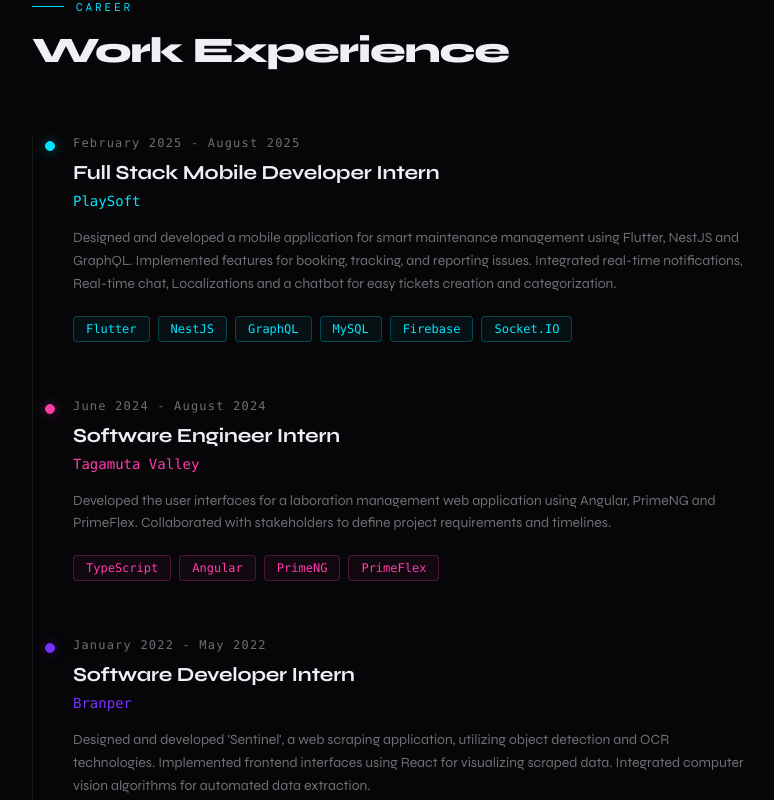
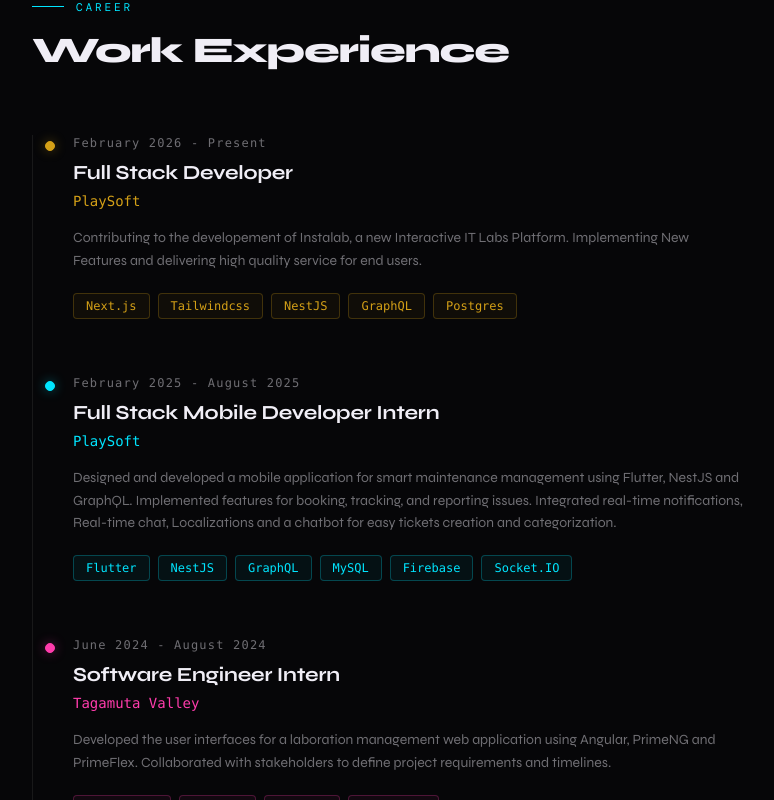
Before and after one commit to YassineElkefi/Yassineelkefidev-portfolio, a React (Vite) app: page / in a window 1280 px wide. Shown: the part 2260-3060 px from the top of the page, without its empty margins (16-790 px from the left). Built offline with nearby package versions, Linux system fonts and the light colour scheme; a web font is replaced by a local one.

Commit message:
Added New personal projects

```diff
--- a/src/constants/index.js
+++ b/src/constants/index.js
@@ -6,12 +6,64 @@ import project5 from "../assets/projects/project-5.png";
 import project6 from "../assets/projects/project-6.png";
 import project7 from "../assets/projects/project-7.png";
 import project8 from "../assets/projects/project-8.png";
+import project9 from "../assets/projects/project-9.png";
+import project10 from "../assets/projects/project-10.png";
+import project11 from "../assets/projects/project-11.png";
+import project12 from "../assets/projects/project-12.png";
+
+import screenshotIslami1 from "../assets/screenshots/islami/islami-1.png";
+import screenshotIslami2 from "../assets/screenshots/islami/islami-2.png";
+import screenshotIslami3 from "../assets/screenshots/islami/islami-3.png";
+import screenshotIslami4 from "../assets/screenshots/islami/islami-4.png";
+import screenshotIslami5 from "../assets/screenshots/islami/islami-5.png";
+import screenshotIslami6 from "../assets/screenshots/islami/islami-6.png";
+
+
+import screenshotFoody1 from "../assets/screenshots/foody/foody-1.png";
+import screenshotFoody2 from "../assets/screenshots/foody/foody-2.png";
+import screenshotFoody3 from "../assets/screenshots/foody/foody-3.png";
+import screenshotFoody4 from "../assets/screenshots/foody/foody-4.png";
+import screenshotFoody5 from "../assets/screenshots/foody/foody-5.png";
+import screenshotFoody6 from "../assets/screenshots/foody/foody-6.png";
+import screenshotFoody7 from "../assets/screenshots/foody/foody-7.png";
+import screenshotFoody8 from "../assets/screenshots/foody/foody-8.png";
+import screenshotFoody9 from "../assets/screenshots/foody/foody-9.png";
+
+import screenshotGaraji1 from "../assets/screenshots/garaji/garaji-1.png";
+import screenshotGaraji2 from "../assets/screenshots/garaji/garaji-2.png";
+import screenshotGaraji3 from "../assets/screenshots/garaji/garaji-3.png";
+import screenshotGaraji4 from "../assets/screenshots/garaji/garaji-4.png";
+import screenshotGaraji5 from "../assets/screenshots/garaji/garaji-5.png";
+import screenshotGaraji6 from "../assets/screenshots/garaji/garaji-6.png";
+import screenshotGaraji7 from "../assets/screenshots/garaji/garaji-7.png";
+import screenshotGaraji8 from "../assets/screenshots/garaji/garaji-8.png";
+import screenshotGaraji9 from "../assets/screenshots/garaji/garaji-9.png";
+import screenshotGaraji10 from "../assets/screenshots/garaji/garaji-10.png";
+import screenshotGaraji11 from "../assets/screenshots/garaji/garaji-11.png";
+
+
+
+import screenshotHomeSpot1 from "../assets/screenshots/homespot/homespot-1.png";
+import screenshotHomeSpot2 from "../assets/screenshots/homespot/homespot-2.png";
+import screenshotHomeSpot3 from "../assets/screenshots/homespot/homespot-3.png";
+import screenshotHomeSpot4 from "../assets/screenshots/homespot/homespot-4.png";
+import screenshotHomeSpot5 from "../assets/screenshots/homespot/homespot-5.png";
+import screenshotHomeSpot6 from "../assets/screenshots/homespot/homespot-6.png";
+import screenshotHomeSpot7 from "../assets/screenshots/homespot/homespot-7.png";
 
 export const HERO_CONTENT = `Tech enthusiast specializing in Mobile and Web development with proven experience in full-stack development. Demonstrated expertise in building responsive web applications and mobile solutions. Strong foundation in Web development with growing proficiency in Mobile apps creation through hands-on projects. Proactive problem-solver with excellent adaptability in dynamic software environments.`;
 
 export const ABOUT_TEXT = `I am a dedicated and versatile full stack & mobile apps developer with a passion for creating efficient and user-friendly applications. I have worked with a variety of technologies, including React, Angular, Nest, Node.js, MySQL, MongoDB, Swift, Java and Dart. My journey in Web and Mobile development began with a deep curiosity for how things work, and it has evolved into a career where I continuously strive to learn and adapt to new challenges. I thrive in collaborative environments and enjoy solving complex problems to deliver high-quality solutions. Outside of coding, I enjoy staying active, exploring new technologies, playing video games, and spending time with my family.`;
 
 export const EXPERIENCES = [
+  {
+    year: "February 2026 - Present",
+    role: "Full Stack Developer",
+    company: "PlaySoft",
+    description: `Contributing to the developement of Instalab, a new Interactive IT Labs Platform. Implementing New Features and delivering high quality service for end users.`,
+    technologies: ["Next.js", "Tailwindcss", "NestJS", "GraphQL", "Postgres"],
+    color: "#D4A017",
+  },
   {
     year: "February 2025 - August 2025",
     role: "Full Stack Mobile Developer Intern",
@@ -121,6 +173,8 @@ export const PERSONAL_PROJECTS = [
     emoji: "🖥️",
     tag: "Web",
     accent: "#00E5FF",
+    demo: "live",
+    demoUrl: "https://yassineelkefidev-portfolio.vercel.app/",
   },
   {
     title: "Islami",
@@ -133,6 +187,8 @@ export const PERSONAL_PROJECTS = [
     emoji: "☪️",
     tag: "iOS",
     accent: "#00E5FF",
+    demo: "slideshow",
+    screenshots: [screenshotIslami1, screenshotIslami2, screenshotIslami3, screenshotIslami4, screenshotIslami5, screenshotIslami6],
   },
   {
     title: "Foody",
@@ -145,6 +201,64 @@ export const PERSONAL_PROJECTS = [
     emoji: "🍜",
     tag: "Mobile",
     accent: "#7B2FFF",
+    demo: "slideshow",
+    screenshots: [screenshotFoody1, screenshotFoody2, screenshotFoody3, screenshotFoody4, screenshotFoody5, screenshotFoody6, screenshotFoody7, screenshotFoody8, screenshotFoody9],
+  },
+  {
+    title: "Garaji",
+    image: project12,
+    description:
+      "A sleek, user-friendly mobile application for personal vehicle management. Effortlessly track your vehicles, log maintenance activities, and stay ahead with smart health insights. Built with Flutter for seamless cross-platform experience on iOS and Android.",
+    technologies: ["Flutter", "Dart", "LocalDB", "Offline"],
+    githubRepo: "https://github.com/YassineElkefi/Garaji",
+    status: "public",
+    emoji: "🚗",
+    tag: "Mobile",
+    accent: "#7B2FFF",
+    demo: "slideshow",
+    screenshots: [screenshotGaraji1, screenshotGaraji2, screenshotGaraji3, screenshotGaraji4, screenshotGaraji5, screenshotGaraji6, screenshotGaraji7, screenshotGaraji8, screenshotGaraji9, screenshotGaraji10, screenshotGaraji11],
+  },
+  {
+    title: "HomeSpot",
+    image: project9,
+    description:
+      "Modern & minimalist real-estate agency application for posting houses, Appartments or Fields adverts and contacting estate agencies.",
+    technologies: ["Flutter", "Dart", "NestJS", "MySQL", "GraphQL"],
+    githubRepo: "https://github.com/YassineElkefi/HomeSpot",
+    status: "public",
+    emoji: "🏡",
+    tag: "Mobile",
+    accent: "#FF3CAC",
+    demo: "slideshow",
+    screenshots: [screenshotHomeSpot1, screenshotHomeSpot2, screenshotHomeSpot3, screenshotHomeSpot4, screenshotHomeSpot5, screenshotHomeSpot6, screenshotHomeSpot7],
+  },
+  {
+    title: "NumiX",
+    image: project10,
+    description:
+      "A Wordle-style game where you guess an 8-digit Tunisian phone number.",
+    technologies: ["Next.js", "Tailwindcss"],
+    githubRepo: "https://github.com/YassineElkefi/NumiX",
+    status: "public",
+    emoji: "🎲",
+    tag: "Web",
+    accent: "#FF3CAC",
+    demo: "live",
+    demoUrl: "https://yassineelkefi.github.io/NumiX",
+  },
+  {
+    title: "Hangman",
+    image: project11,
+    description:
+      "Hangman Javascript fun game - developer edition. Test your skills in software engineering.",
+    technologies: ["HTML", "CSS", "JavaScript"],
+    githubRepo: "https://github.com/YassineElkefi/Hangman-Game",
+    status: "public",
+    emoji: "🎮",
+    tag: "Web",
+    accent: "#336791",
+    demo: "live",
+    demoUrl: "https://yassineelkefi.github.io/Hangman-Game",
   },
 ];
 
```
